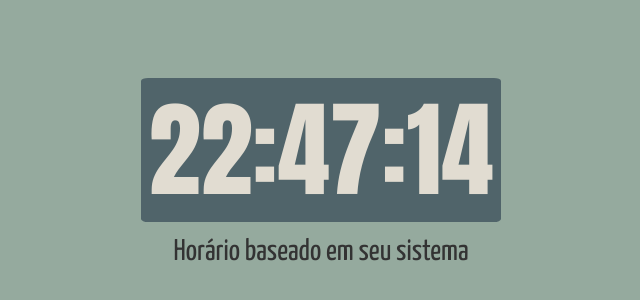
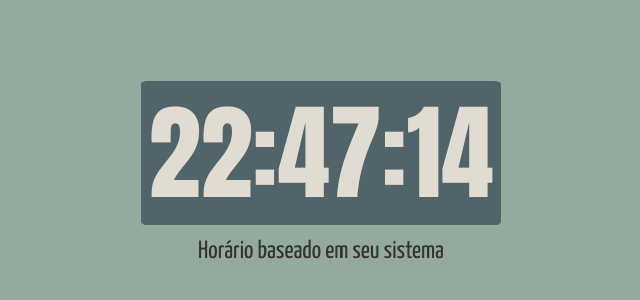
Before and after one commit to DanReiss/Relogio-Digital-JS, a plain HTML site: page index.html in a window 1280 px wide. Shown: the part 228-528 px from the top of the page, without its empty margins (319-959 px from the left). Drawn offline with Linux system fonts and the light colour scheme.

Commit message:
pequenas melhorias

```diff
--- a/script.js
+++ b/script.js
@@ -1,22 +1,18 @@
+const display = document.querySelector('.time');
 
-function reload(){
+function reloadData(){
 
-    var display = document.querySelector('.time')
+    const timeNow = new Date();
 
-    var timenow = new Date();
+    const formatedTime = `${correctTime(timeNow.getHours())}:${correctTime(timeNow.getMinutes())}:${correctTime(timeNow.getSeconds())}`;
 
-    var time =  correct0(timenow.getHours()) + ':' + correct0(timenow.getMinutes()) + ':' + correct0(timenow.getSeconds());
+    display.textContent = formatedTime;
 
-    display.textContent = time;
-}
+    function correctTime(n){
+        if(n < 10) return "0" + n;
+        return n
+    };
+};
 
-function correct0(number){
-    if(number < 10){
-       number = "0" + number
-    }
-    return number
-}
-
-
-reload();
-setInterval(reload, 1000);
+reloadData(); // Chamo primeiro porque o setInterval so irá executar 1sec depois
+setInterval(reloadData, 1000);
--- a/style.css
+++ b/style.css
@@ -24,7 +24,7 @@ html, body{
 }
 
 footer{
-    font-size: 30px;
+    font-size: 25px;
     color: #333;
     margin-top: 15px;
     font-family: 'Yanone Kaffeesatz', sans-serif;
```
